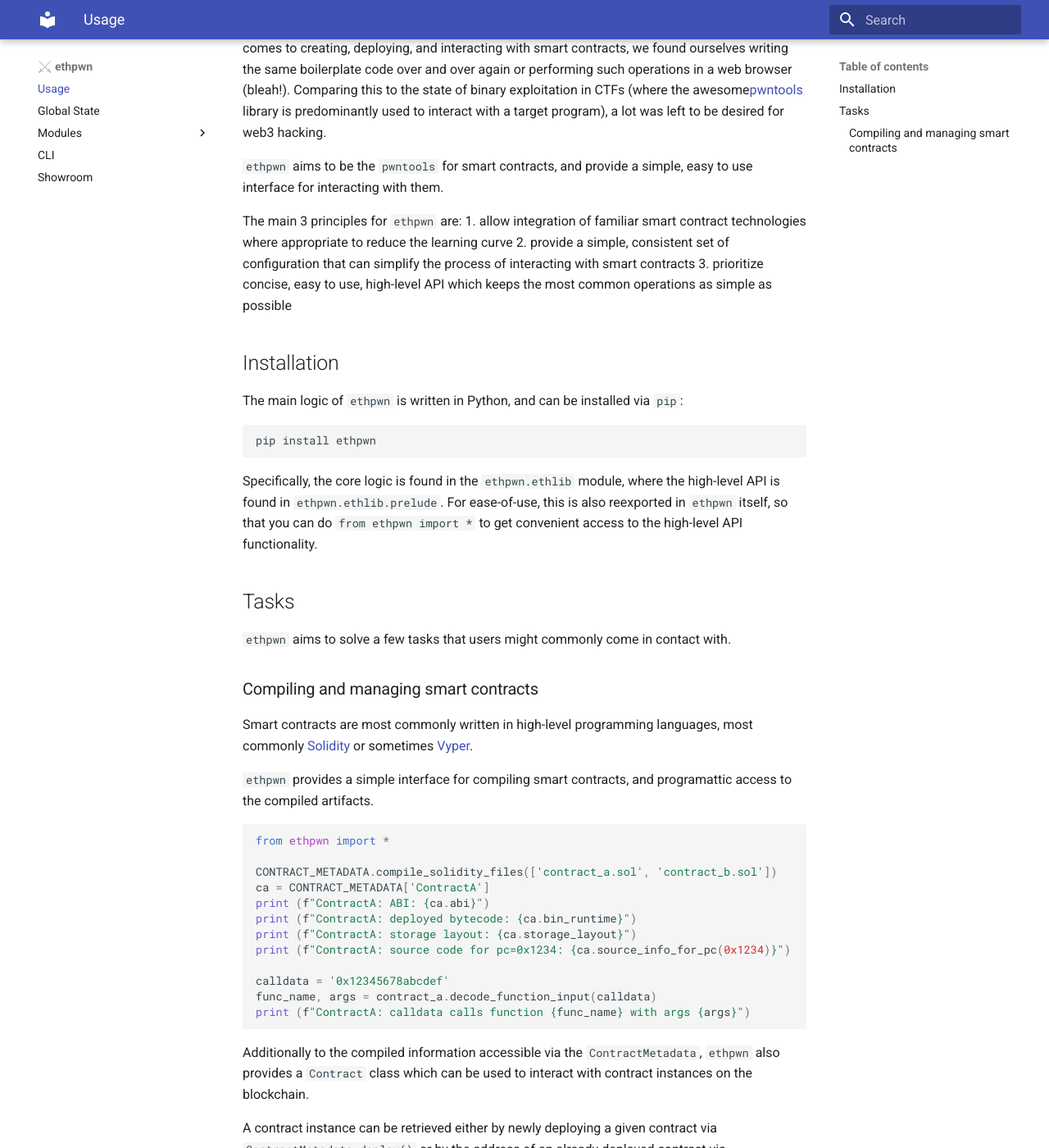
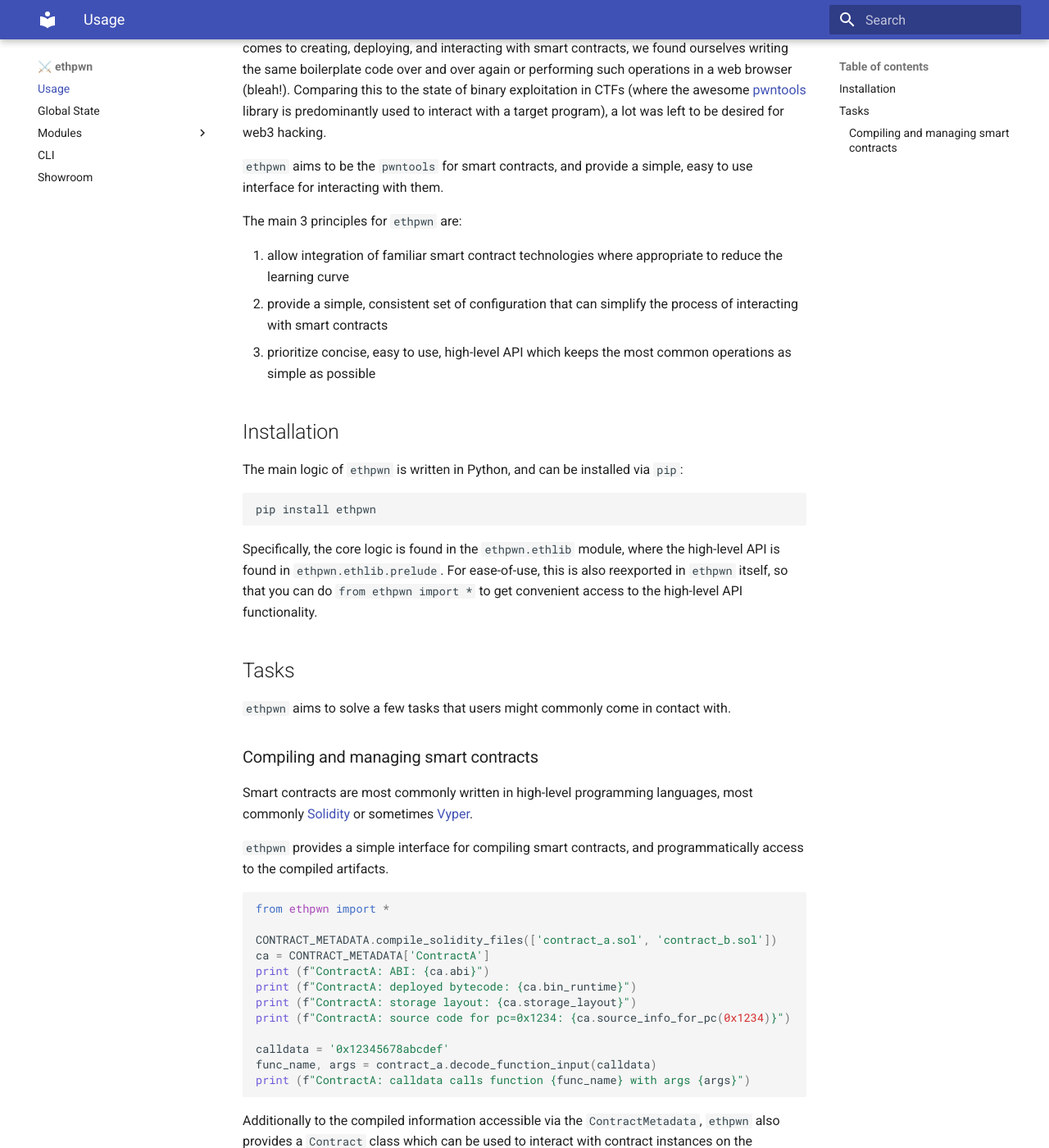
Before and after one commit to ethpwn/ethpwn, an MkDocs documentation site: the page built from docs/docs/ethpwn/usage.md, in a window 1280 px wide and 1400 px high, scrolled down 207 px. Shown: the whole window at 82% size. Built offline with MkDocs 1.6.1 and Material for MkDocs 9.7.7, drawn with Linux system fonts in a browser that asks for light colours; some of the changed text lies outside the part shown.

Commit message:
more doc fixes
Signed-off-by: degrigis <degrigis@ucsb.edu>

````diff
--- a/docs/docs/ethpwn/usage.md
+++ b/docs/docs/ethpwn/usage.md
@@ -31,7 +32,7 @@
 
 Smart contracts are most commonly written in high-level programming languages, most commonly [Solidity](https://soliditylang.org/) or sometimes [Vyper](https://vyper.readthedocs.io/en/stable/).
 
-`ethpwn` provides a simple interface for compiling smart contracts, and programattic access to the compiled artifacts.
+`ethpwn` provides a simple interface for compiling smart contracts, and programmatically access to the compiled artifacts.
 
 ```python
 from ethpwn import *
@@ -50,7 +51,7 @@
 
 Additionally to the compiled information accessible via the `ContractMetadata`, `ethpwn` also provides a `Contract` class which can be used to interact with contract instances on the blockchain.
 
-A contract instance can be retrieved either by newly deploying a given contract via `ContractMetadata.deploy()` or by the address of an already deployed contract via `ContractMetadata.get_contract_at()`.
+A contract instance can be retrieved either by deploying a (new) given contract via `ContractMetadata.deploy()`, or by the address of an already deployed contract via `ContractMetadata.get_contract_at()`.
 
 ```python
 # deploy an instance of ContractA onto the blockchain
````
Also changed, not shown: other parts of docs/docs/ethpwn/usage.md (+3 -2 lines), docs/docs/ethdbg/usage.md (+3 -0 lines), docs/docs/index.md (+2 -5 lines).
